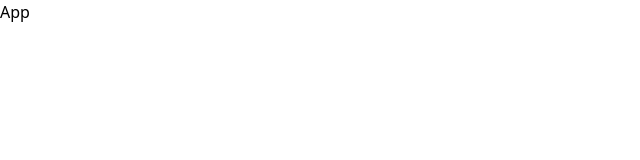
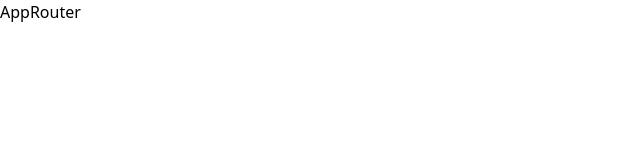
Before and after one commit to randikasptra/React-WebCam-FOTOBOX, a React (Vite) app: page / in a window 1280 px wide. Shown: the top 160 px of the page, without its empty margins (0-640 px from the left). Built offline with nearby package versions, Linux system fonts and the light colour scheme.

Commit message:
Menambahkan home

```diff
--- a/src/App.jsx
+++ b/src/App.jsx
@@ -1,8 +1,9 @@
 import React from 'react'
+import AppRouter from './router/AppRouter'
 
 const App = () => {
   return (
-    <div>App</div>
+    <AppRouter />
   )
 }
 
--- /dev/null
+++ b/src/router/AppRouter.jsx
@@ -0,0 +1,9 @@
+import React from 'react'
+
+const AppRouter = () => {
+  return (
+    <div>AppRouter</div>
+  )
+}
+
+export default AppRouter
```
Also changed, not shown: src/pages/home.jsx (added, +9 -0 lines), src/routes/AppRouter.jsx (deleted).
